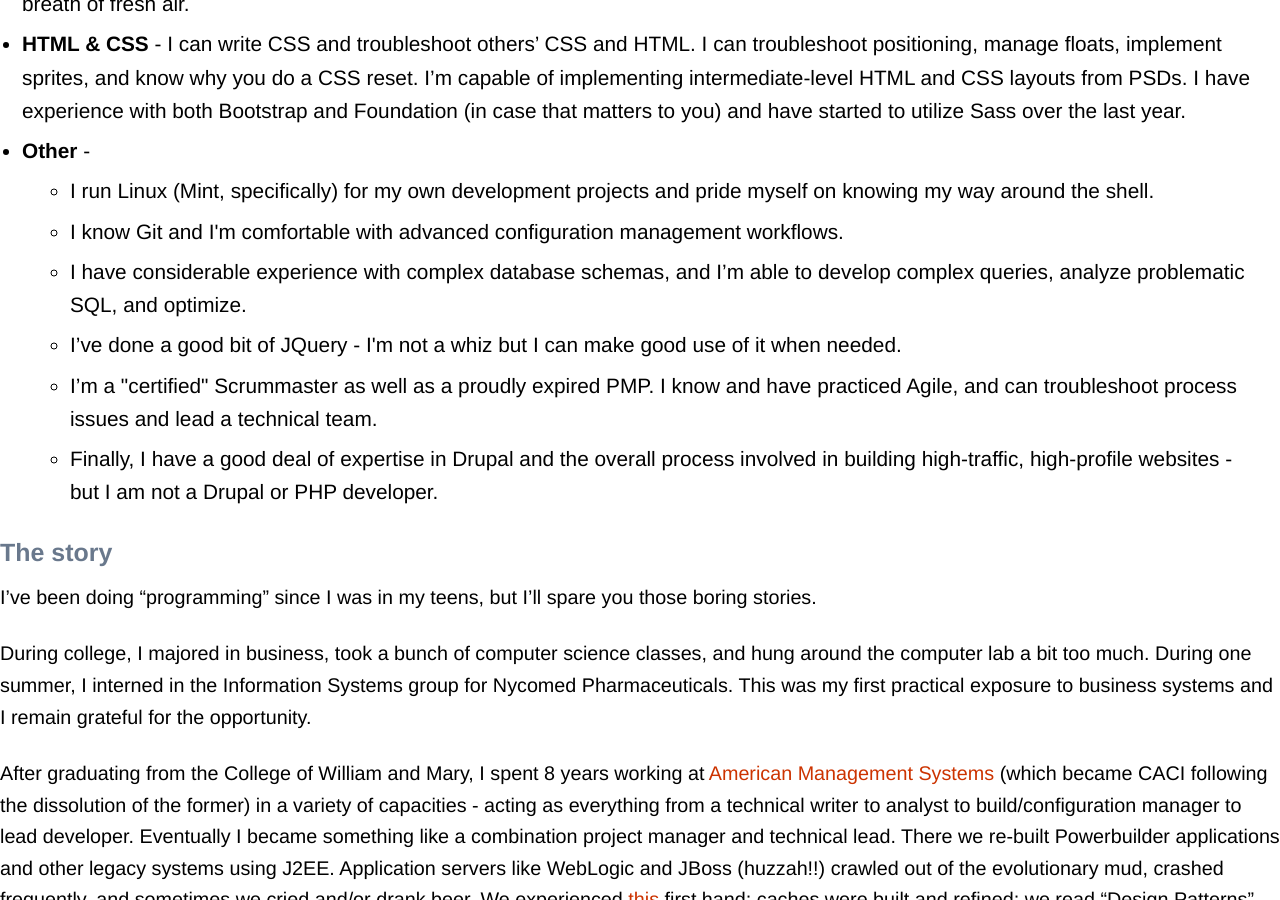
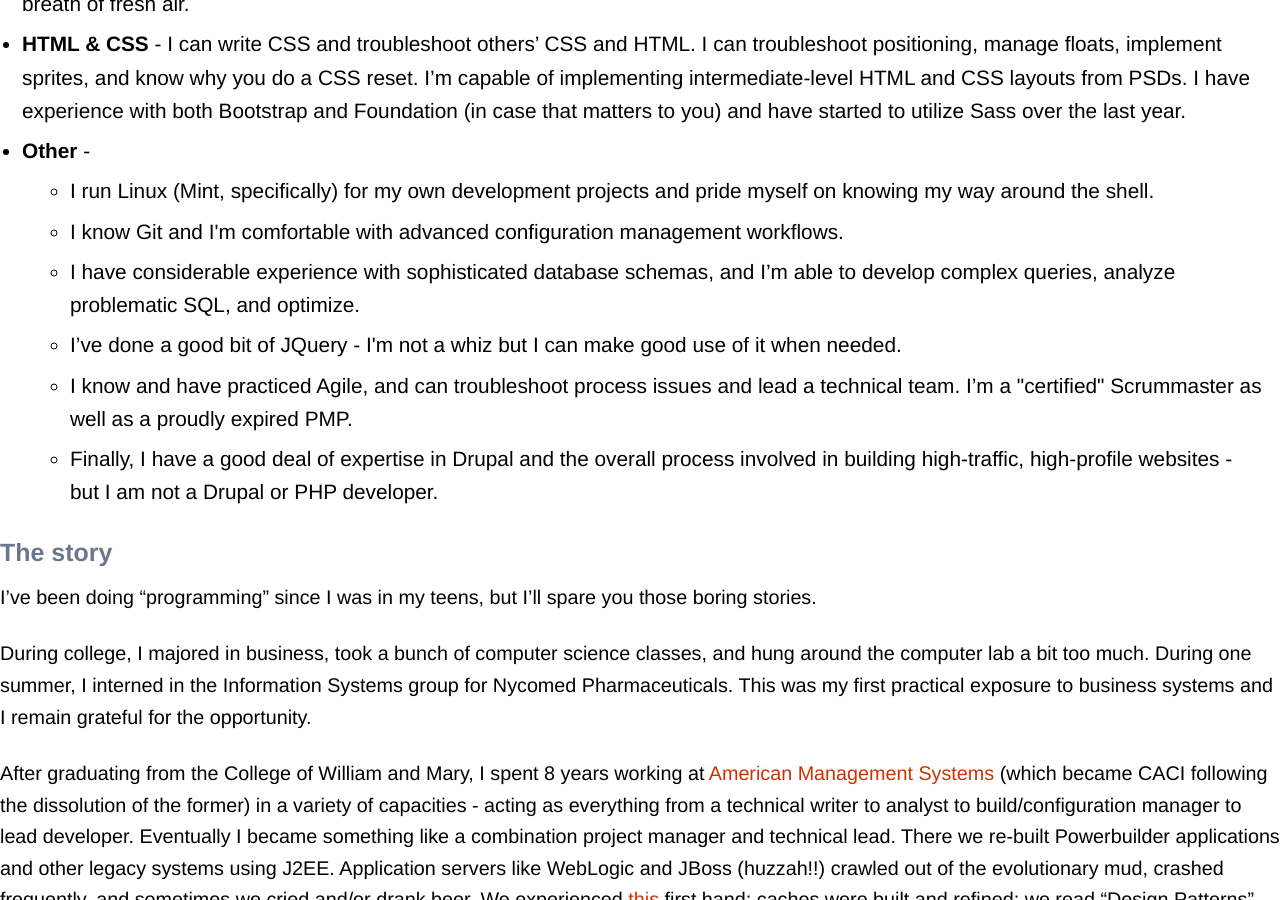
Before and after one commit to rtolocka/rtolocka.github.io, a Jekyll site: the page built from about.html, in a window 1280 px wide and 900 px high, scrolled down 485 px. Built offline with Jekyll 4.4.1, drawn with Linux system fonts in a browser that asks for light colours; Markdown is read by kramdown in place of the engine named in the settings.

Commit message:
Text updates.

```diff
--- a/about.html
+++ b/about.html
@@ -14,9 +14,9 @@ title: About
     <ul>
       <li>I run Linux (Mint, specifically) for my own development projects and pride myself on knowing my way around the shell.</li>
       <li>I know Git and I'm comfortable with advanced configuration management workflows.</li>
-      <li>I have considerable experience with complex database schemas, and I’m able to develop complex queries, analyze problematic SQL, and optimize.</li>
+      <li>I have considerable experience with sophisticated database schemas, and I’m able to develop complex queries, analyze problematic SQL, and optimize.</li>
       <li>I’ve done a good bit of JQuery - I'm not a whiz but I can make good use of it when needed.
-      <li>I’m a "certified" Scrummaster as well as a proudly expired PMP. I know and have practiced Agile, and can troubleshoot process issues and lead a technical team.</li>
+      <li>I know and have practiced Agile, and can troubleshoot process issues and lead a technical team. I’m a "certified" Scrummaster as well as a proudly expired PMP.</li>
       <li>Finally, I have a good deal of expertise in Drupal and the overall process involved in building high-traffic, high-profile websites - but I am not a Drupal or PHP developer.</li>
     </ul>
 </ul>
```
